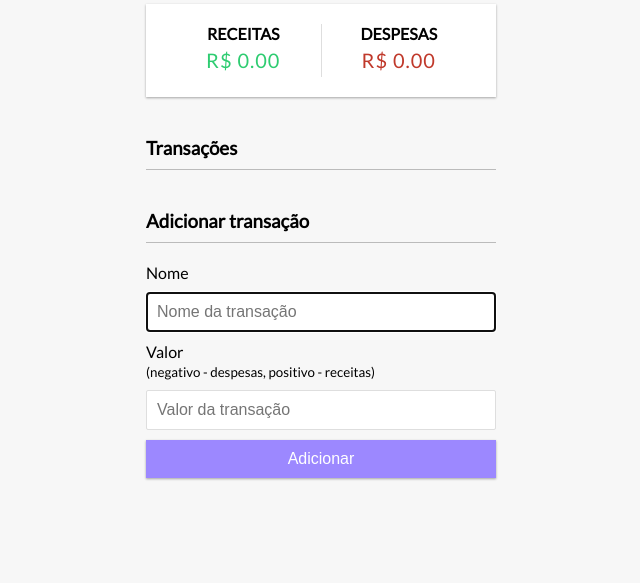
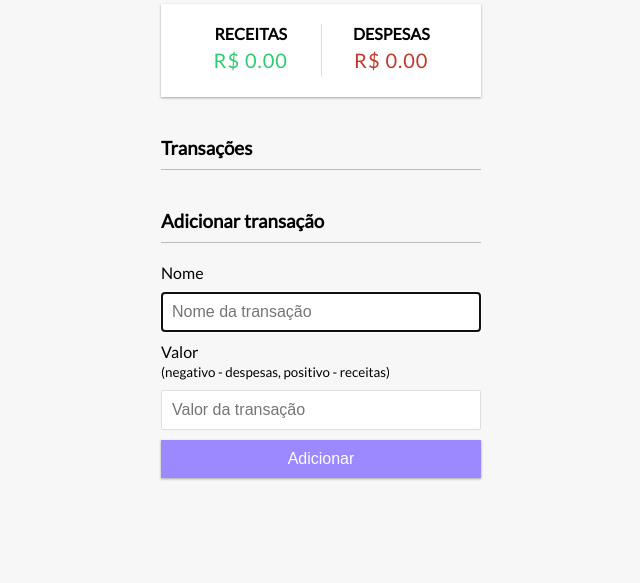
Before and after one commit to natyvit/projeto_financas_js, a plain HTML site: page index.html in a window 1280 px wide. Shown: the part 217-800 px from the top of the page, without its empty margins (319-959 px from the left). Drawn offline with Linux system fonts and the light colour scheme.

Commit message:
ajuste no tamanho do container para se adequar melhor

```diff
--- a/style.css
+++ b/style.css
@@ -20,8 +20,8 @@ body {
 }
 
 .container {
-  margin: 30px auto;
-  width: 350px;
+  margin: 20px auto;
+  width: 320px;
 }
 
 h1 {
```
